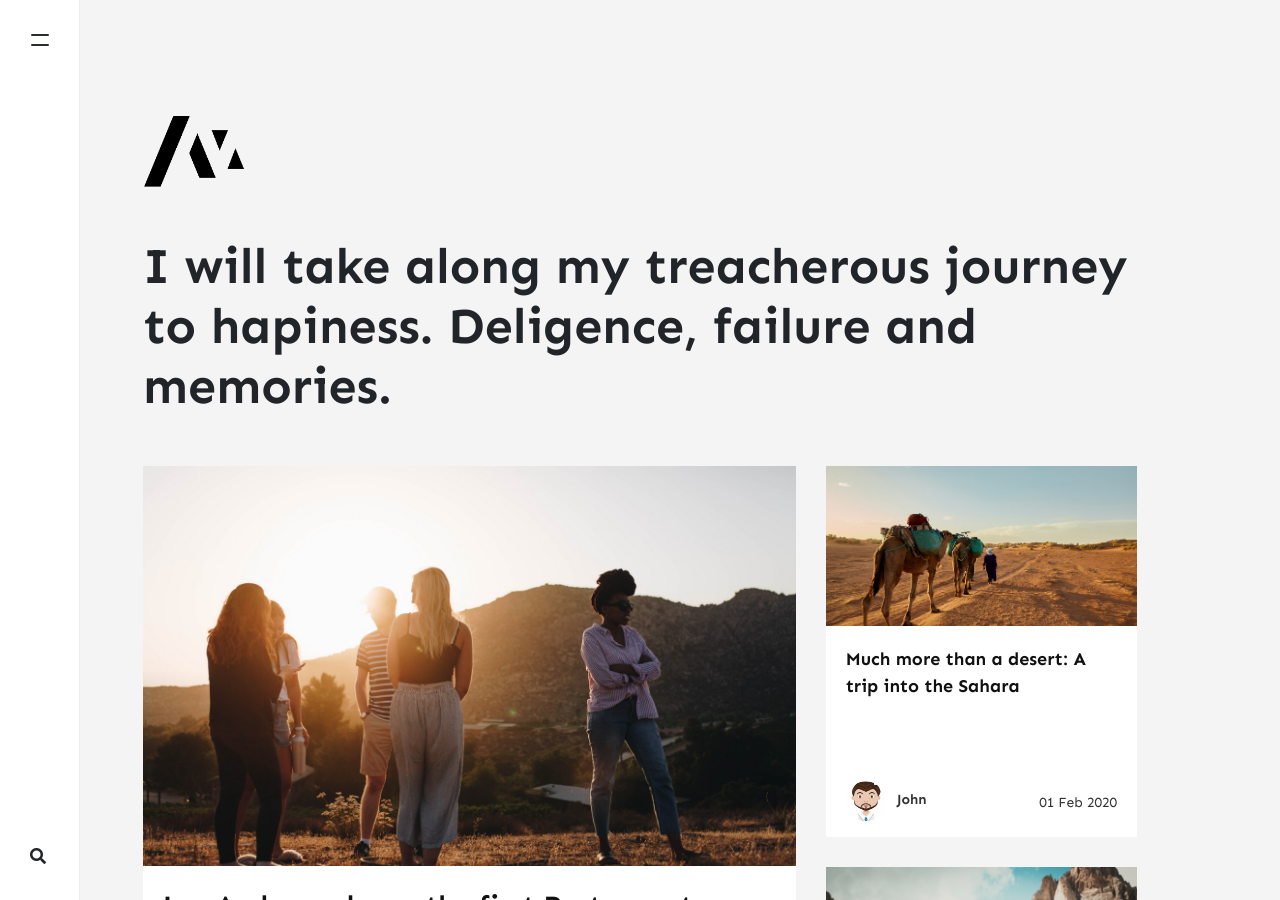
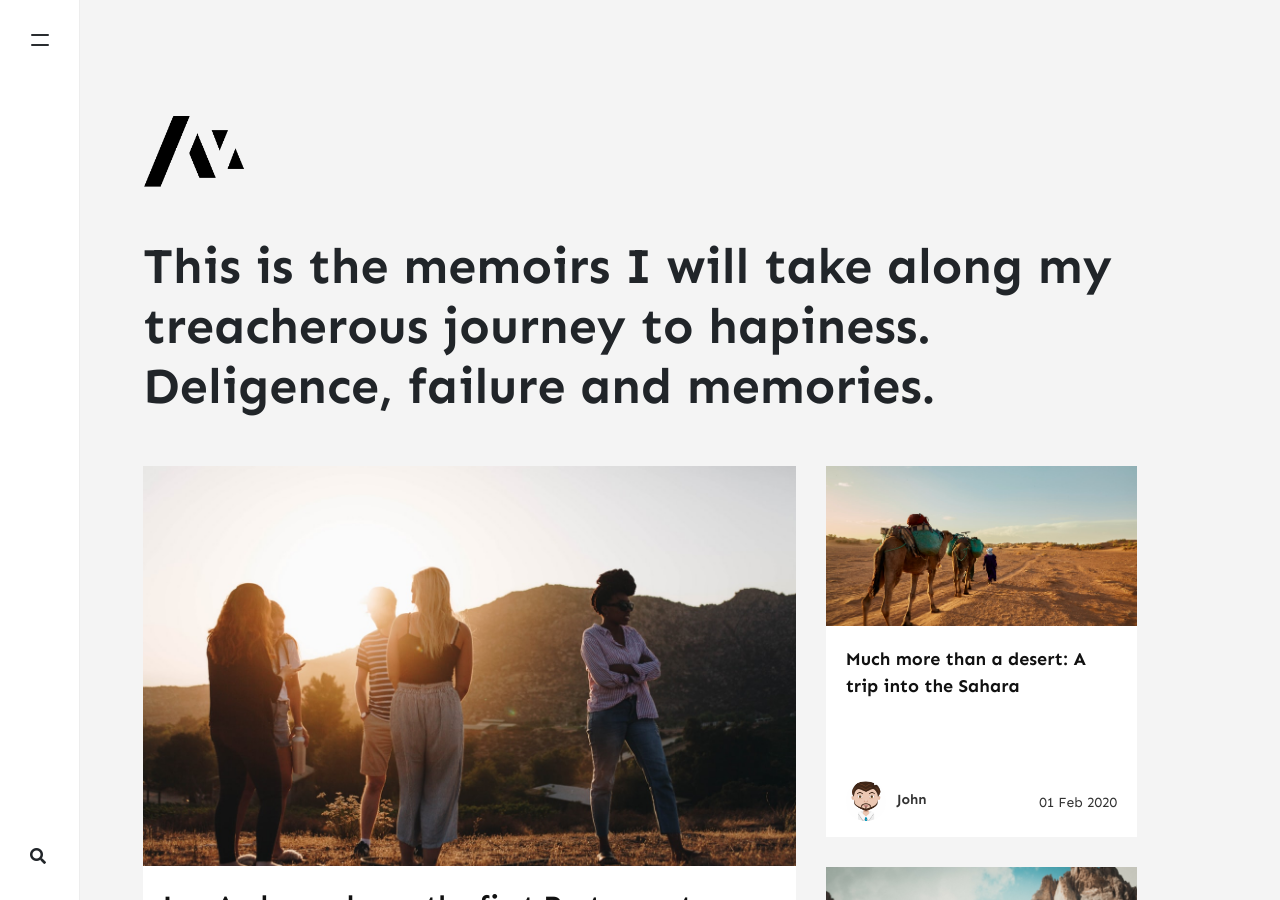
Before and after one commit to stackbit-projects/pleasant-squid-d6115, a Jekyll site: the page built from index.html, in a window 1280 px wide and 900 px high. Built offline with Jekyll 4.4.1, drawn with Linux system fonts in a browser that asks for light colours; nearby versions of some CDN libraries; the list of posts is cut into pages by our own code; comment, search, counter and statistics services are not loaded.

Commit message:
_config.yml: changed

```diff
--- a/_config.yml
+++ b/_config.yml
@@ -1,7 +1,7 @@
 name: Memoirs
 title: Memoirs
 description: >-
-  I will take along my treacherous journey to hapiness. Deligence, failure and memories.
+  This is the memoirs I will take along my treacherous journey to hapiness. Deligence, failure and memories.
 logo: assets/images/logo.png
 favicon: assets/images/logo.png
 baseurl: ''
```
